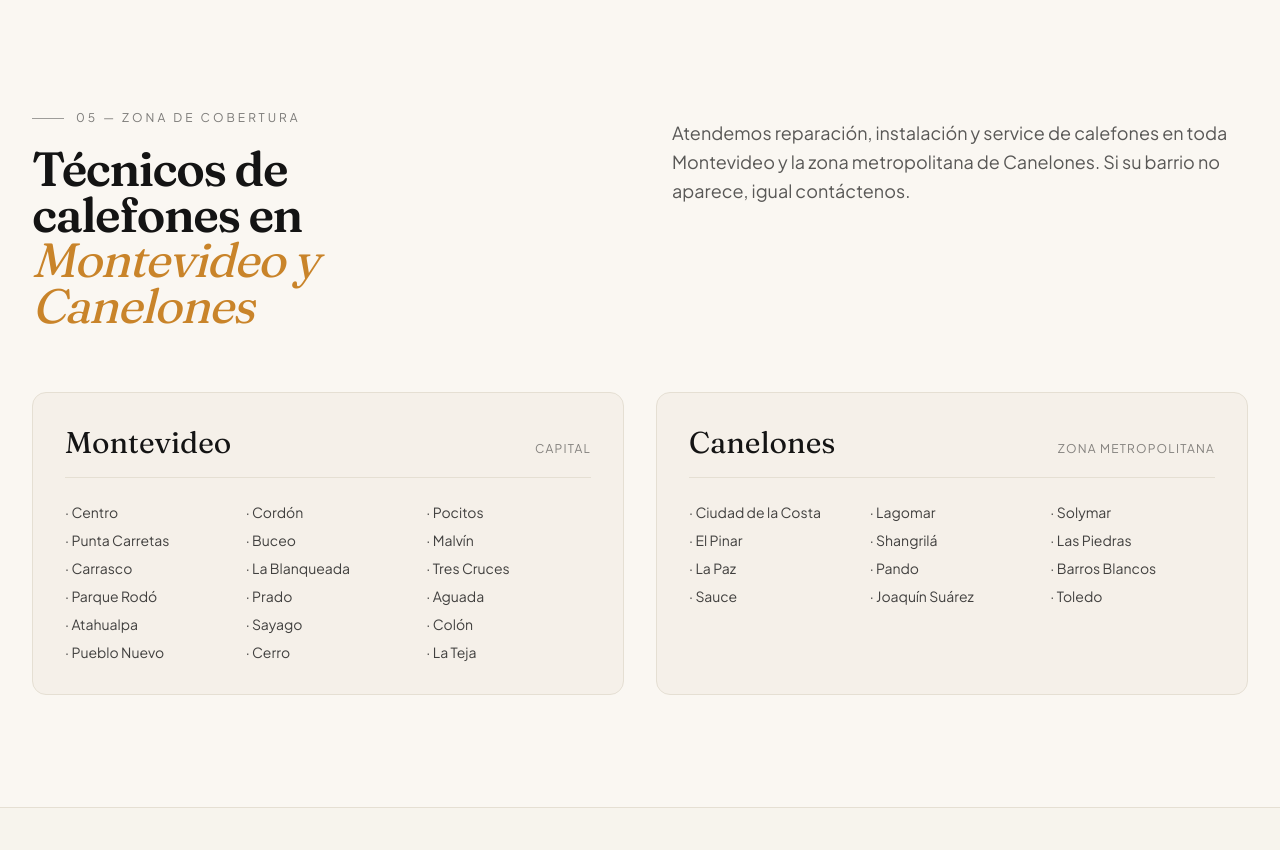
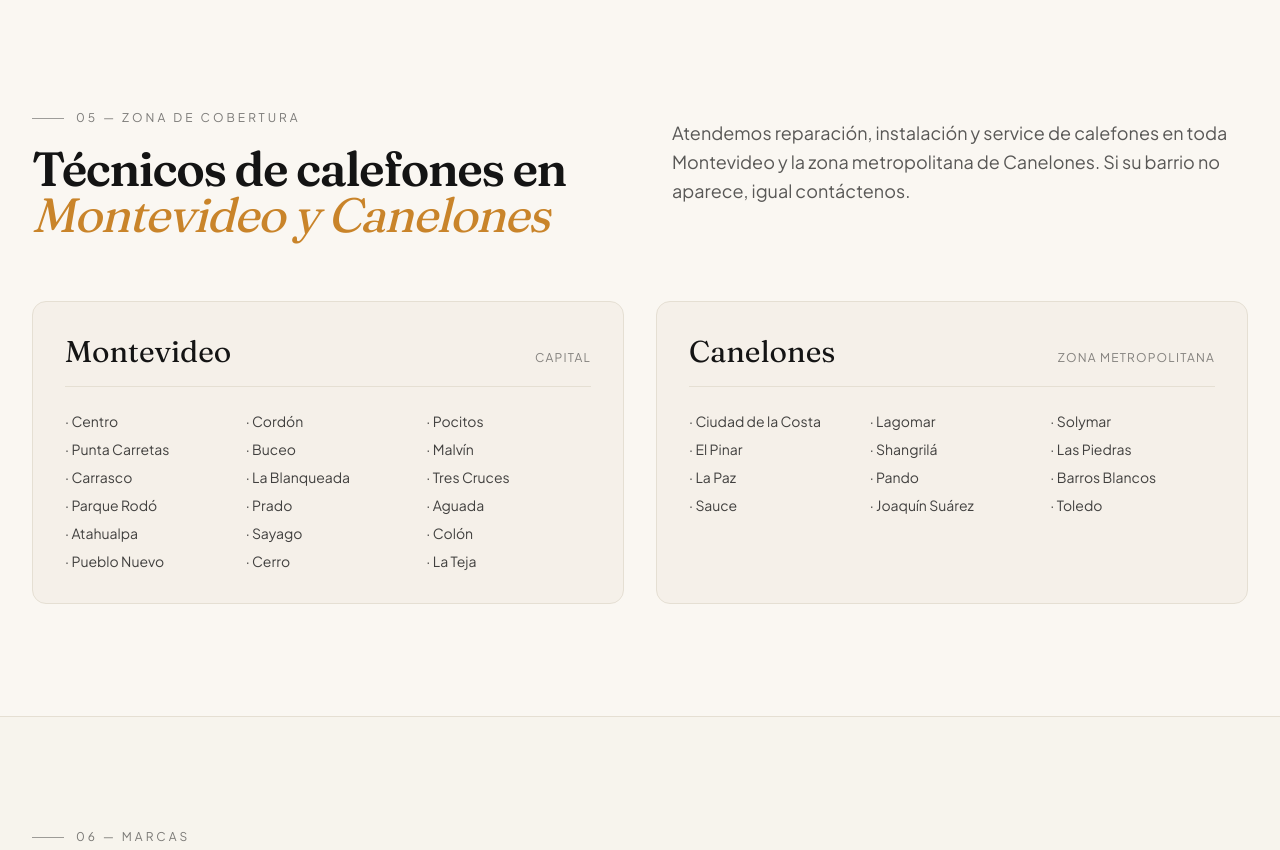
Before and after one commit to KodaTekUY/todo-calefones, a Next.js app: page / in a window 1280 px wide. Shown: the part 3960-4810 px from the top of the page. Built offline with nearby package versions, Linux system fonts and the light colour scheme; no server answers.

Commit message:
fix cobertura

```diff
--- a/components/coverage.tsx
+++ b/components/coverage.tsx
@@ -41,7 +41,7 @@ export function Coverage() {
     <section id="cobertura" className="py-16 sm:py-24 lg:py-28">
       <div className="max-w-7xl mx-auto px-5 sm:px-8">
         <div className="grid lg:grid-cols-12 gap-10 lg:gap-16 mb-12 lg:mb-16">
-          <div className="lg:col-span-5 scroll-reveal">
+          <div className="lg:col-span-6 scroll-reveal">
             <div className="text-xs uppercase tracking-[0.25em] text-ink/55 mb-5">
               <span className="inline-block w-8 h-px bg-ink/40 align-middle mr-3" />
               05 — Zona de cobertura
```
